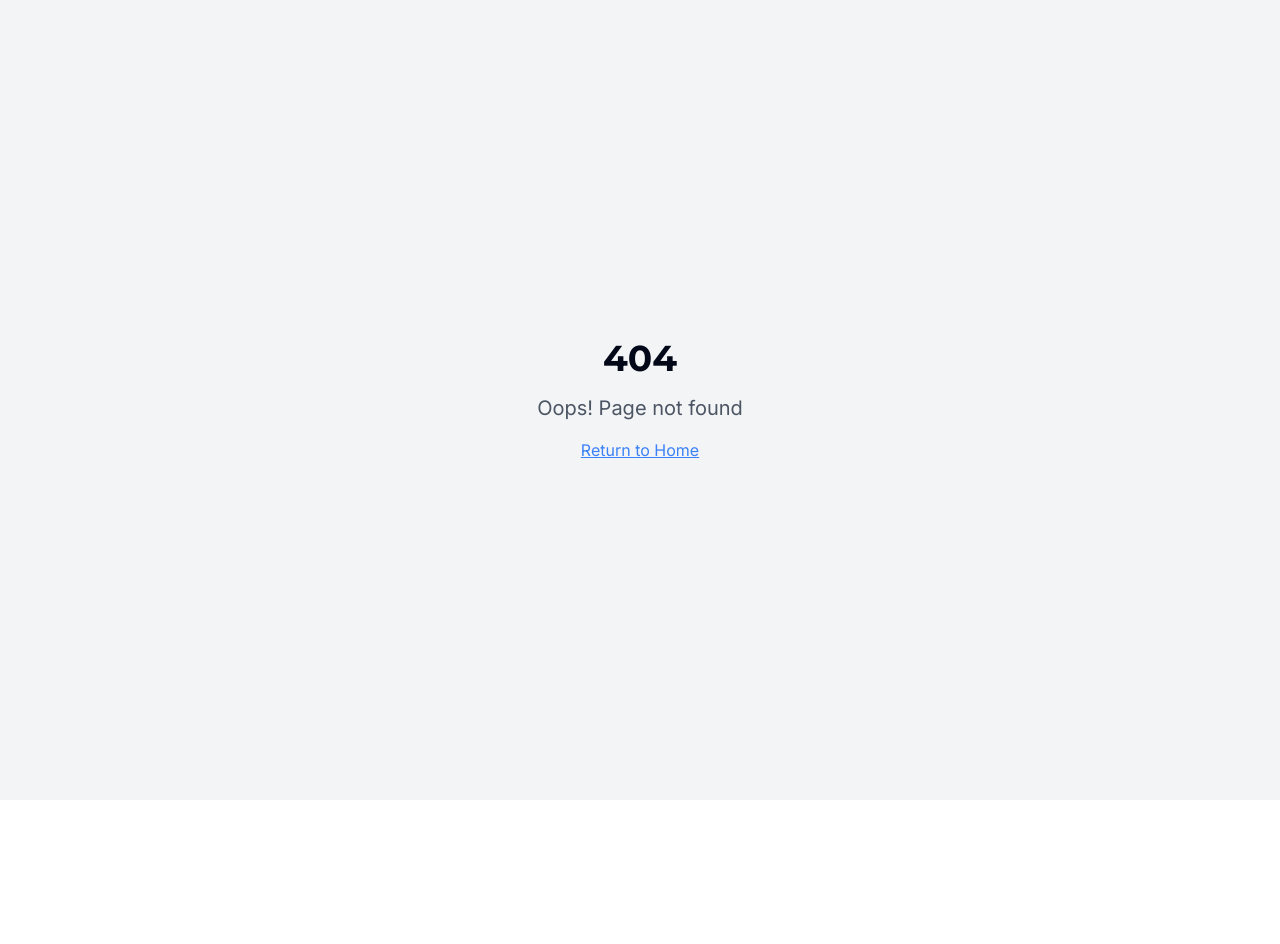
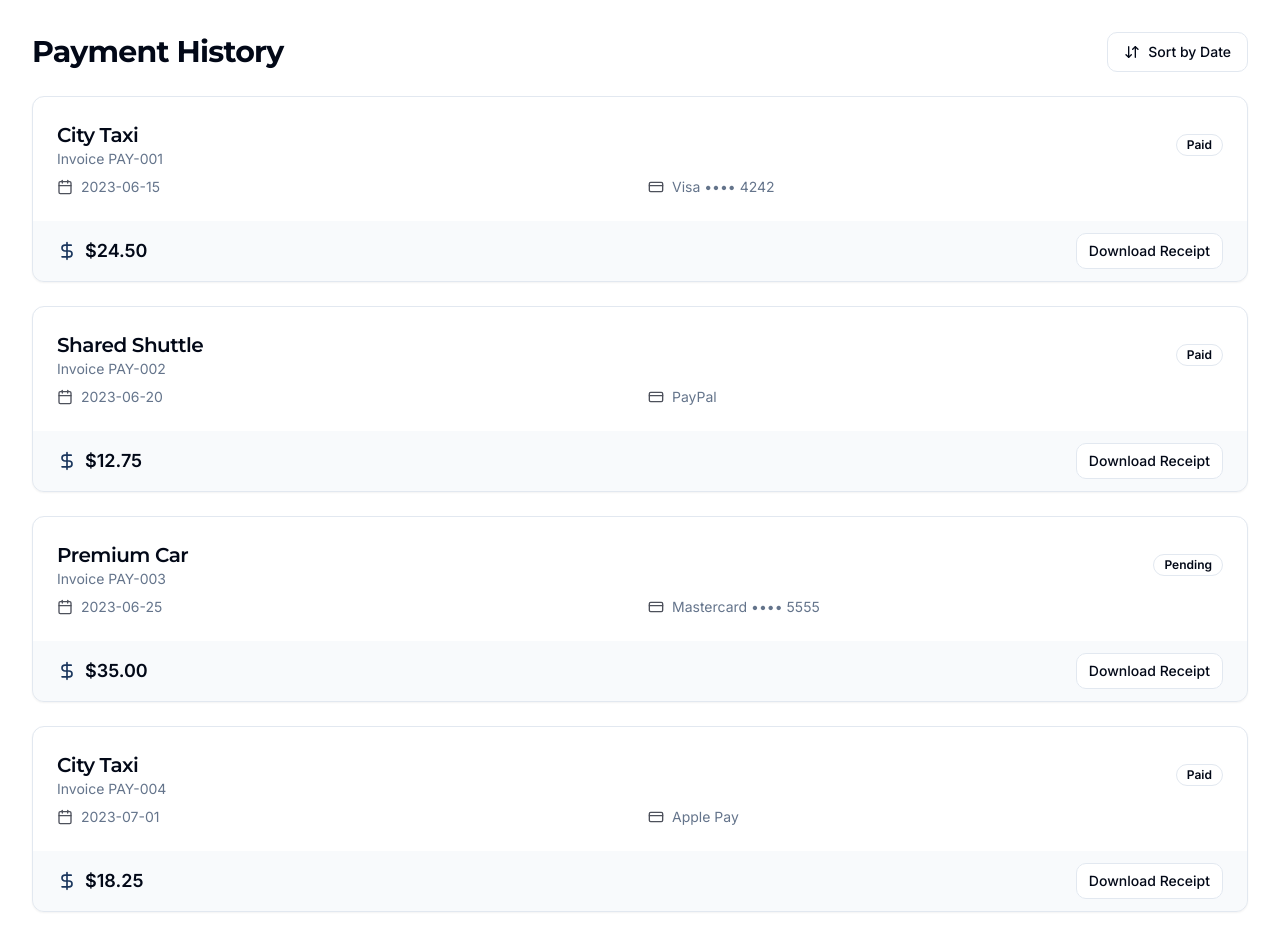
Before and after one commit to AngeNicole/citylift-journey-connect, a React (Vite) app: page /payments in a window 1280 px wide. Before the commit this address had no page. Before the commit the page ends 800 px from the top, so only its background shows below. Built offline with nearby package versions, Linux system fonts and the light colour scheme.

Commit message:
Add payments page
This commit adds a payments page to the application.
</prompt>

```diff
--- a/src/App.tsx
+++ b/src/App.tsx
@@ -10,6 +10,7 @@ import SignIn from "./pages/auth/SignIn";
 import SignUp from "./pages/auth/SignUp";
 import FindTransport from "./pages/FindTransport";
 import Bookings from "./pages/Bookings";
+import Payments from "./pages/Payments";
 
 const queryClient = new QueryClient();
 
@@ -25,6 +26,7 @@ const App = () => (
           <Route path="/sign-up" element={<SignUp />} />
           <Route path="/find" element={<FindTransport />} />
           <Route path="/bookings" element={<Bookings />} />
+          <Route path="/payments" element={<Payments />} />
           {/* ADD ALL CUSTOM ROUTES ABOVE THE CATCH-ALL "*" ROUTE */}
           <Route path="*" element={<NotFound />} />
         </Routes>
--- /dev/null
+++ b/src/pages/Payments.tsx
@@ -0,0 +1,93 @@
+
+import React from 'react';
+import { Card, CardContent, CardDescription, CardFooter, CardHeader, CardTitle } from "@/components/ui/card";
+import { Button } from "@/components/ui/button";
+import { CreditCard, Calendar, DollarSign, ArrowDownUp } from 'lucide-react';
+import { Badge } from "@/components/ui/badge";
+
+// Sample payment data (would normally come from an API)
+const payments = [
+  {
+    id: "PAY-001",
+    date: "2023-06-15",
+    amount: "$24.50",
+    method: "Visa •••• 4242",
+    service: "City Taxi",
+    status: "completed"
+  },
+  {
+    id: "PAY-002",
+    date: "2023-06-20",
+    amount: "$12.75",
+    method: "PayPal",
+    service: "Shared Shuttle",
+    status: "completed"
+  },
+  {
+    id: "PAY-003",
+    date: "2023-06-25",
+    amount: "$35.00",
+    method: "Mastercard •••• 5555",
+    service: "Premium Car",
+    status: "pending"
+  },
+  {
+    id: "PAY-004",
+    date: "2023-07-01",
+    amount: "$18.25",
+    method: "Apple Pay",
+    service: "City Taxi",
+    status: "completed"
+  }
+];
+
+const Payments = () => {
+  return (
+    <div className="container py-8">
+      <div className="flex items-center justify-between mb-6">
+        <h1 className="text-3xl font-bold tracking-tight">Payment History</h1>
+        <Button variant="outline" className="gap-2">
+          <ArrowDownUp className="h-4 w-4" />
+          Sort by Date
+        </Button>
+      </div>
+
+      <div className="grid gap-6">
+        {payments.map((payment) => (
+          <Card key={payment.id} className="overflow-hidden">
+            <CardHeader className="flex flex-row items-center justify-between space-y-0 pb-2">
+              <div>
+                <CardTitle className="text-xl">{payment.service}</CardTitle>
+                <CardDescription>Invoice {payment.id}</CardDescription>
+              </div>
+              <Badge variant={payment.status === "completed" ? "success" : "outline"}>
+                {payment.status === "completed" ? "Paid" : "Pending"}
+              </Badge>
+            </CardHeader>
+            <CardContent>
+              <div className="grid grid-cols-2 gap-4">
+                <div className="flex items-center space-x-2">
+                  <Calendar className="h-4 w-4 opacity-70" />
+                  <span className="text-sm text-muted-foreground">{payment.date}</span>
+                </div>
+                <div className="flex items-center space-x-2">
+                  <CreditCard className="h-4 w-4 opacity-70" />
+                  <span className="text-sm text-muted-foreground">{payment.method}</span>
+                </div>
+              </div>
+            </CardContent>
+            <CardFooter className="flex justify-between items-center bg-muted/50 px-6 py-3">
+              <div className="flex items-center gap-2">
+                <DollarSign className="h-5 w-5 text-primary" />
+                <span className="text-lg font-semibold">{payment.amount}</span>
+              </div>
+              <Button size="sm" variant="outline">Download Receipt</Button>
+            </CardFooter>
+          </Card>
+        ))}
+      </div>
+    </div>
+  );
+};
+
+export default Payments;
```
